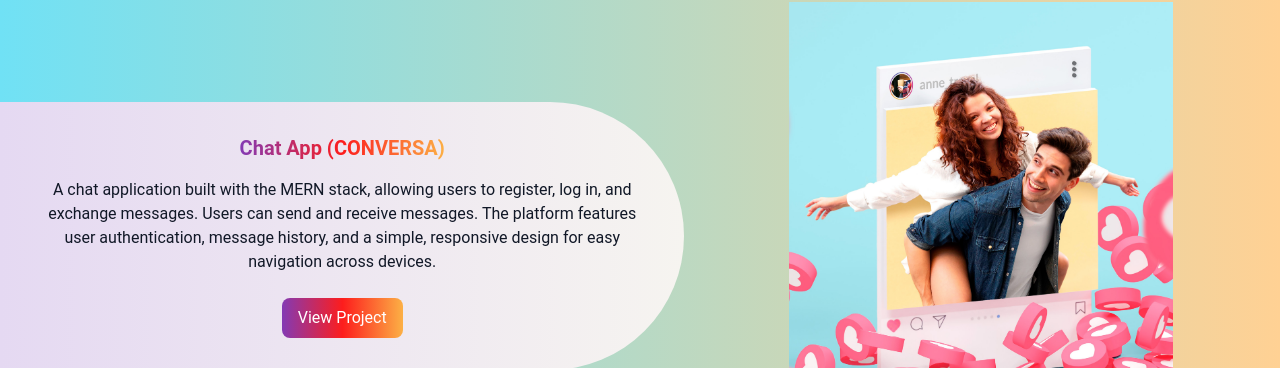
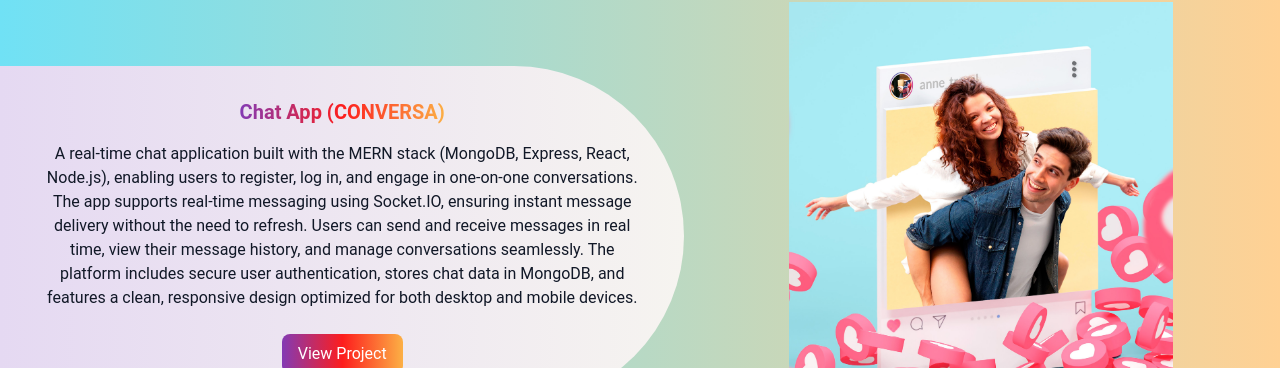
Before and after one commit to felixmathew03/portfolio, a React (Vite) app: page / in a window 1280 px wide. Shown: the part 1838-2206 px from the top of the page. Built offline with nearby package versions, Linux system fonts and the light colour scheme.

Commit message:
edited projects

```diff
--- a/src/Components/Projects.jsx
+++ b/src/Components/Projects.jsx
@@ -35,8 +35,8 @@ const Projects = () => {
                 Chat App (CONVERSA)
               </h3>
               <p className="text-gray-900 mb-4 p-2  text-md">
-              A chat application built with the MERN stack, allowing users to register, log in, and exchange messages. Users can send and receive messages. The platform features user authentication, message history, and a simple, responsive design for easy navigation across devices.
-              </p>
+              A real-time chat application built with the MERN stack (MongoDB, Express, React, Node.js), enabling users to register, log in, and engage in one-on-one conversations. The app supports real-time messaging using Socket.IO, ensuring instant message delivery without the need to refresh. Users can send and receive messages in real time, view their message history, and manage conversations seamlessly. The platform includes secure user authentication, stores chat data in MongoDB, and features a clean, responsive design optimized for both desktop and mobile devices.
+               </p>
 
               <a
                 href="https://github.com/felixmathew03/instagram.git"
```
